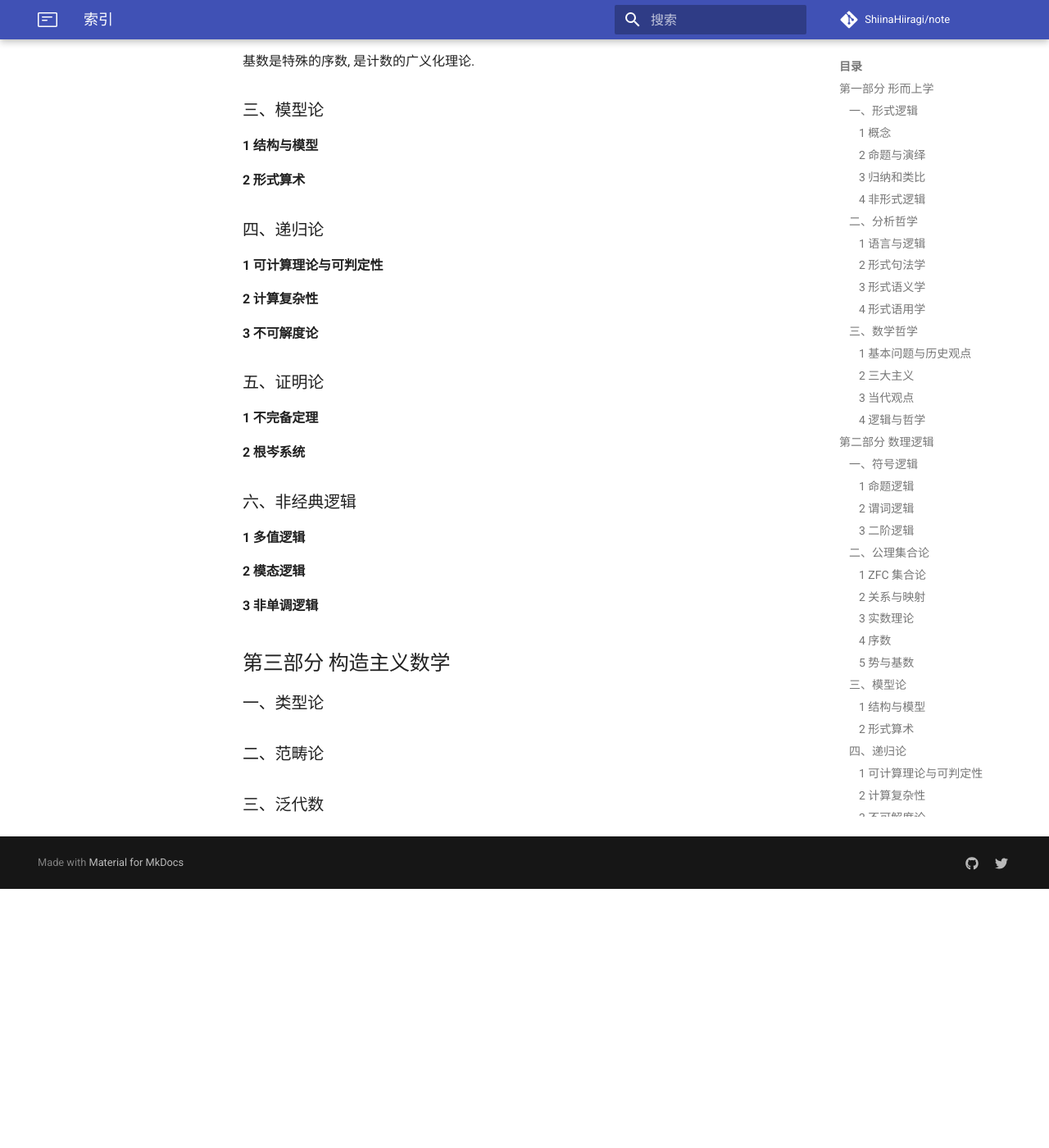
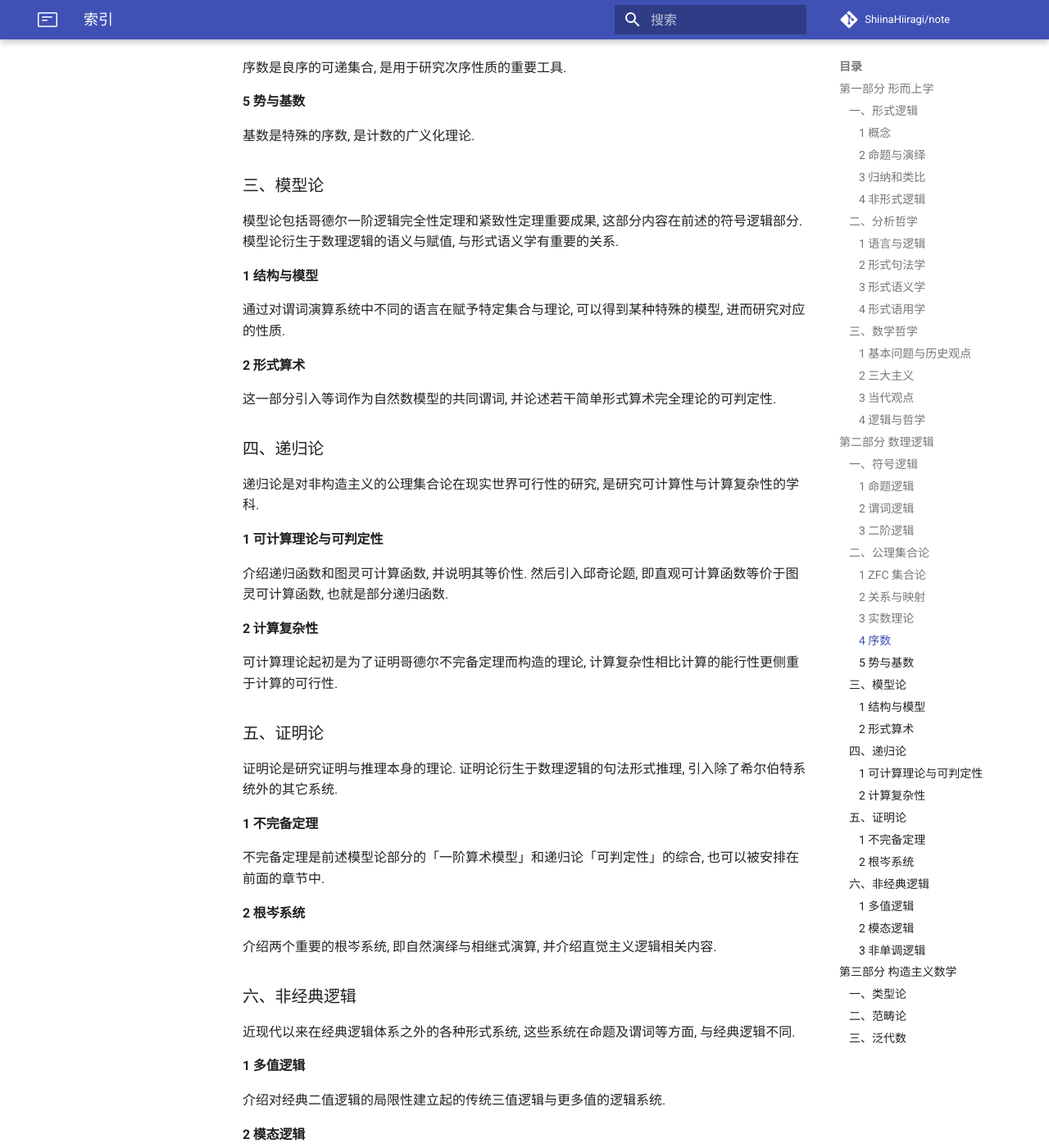
Before and after one commit to ShiinaHiiragi/note, an MkDocs documentation site: the page built from docs/dir.md, in a window 1280 px wide and 1400 px high, scrolled down 2515 px. Shown: the whole window at 82% size. Built offline with MkDocs 1.6.1 and Material for MkDocs 9.7.7, drawn with Linux system fonts in a browser that asks for light colours; comment, search, counter and statistics services are not loaded; before the commit the page ends 3599 px from its top, so only the background shows below that; some of the changed text lies outside the part shown.

Commit message:
half dir

```diff
--- a/docs/dir.md
+++ b/docs/dir.md
@@ -1,4 +1,5 @@
 # 索引
+此索引旨在用简短的概括语句说明整个笔记的体例结构, 对每一小节的内容做整体的综述. 除此之外, 还会针对编排的不寻常之处, 以及能够加深对具体知识理解的观点做简要补充说明.
 
 ## 第一部分 形而上学
 此处的形而上学更多指哲学相关, 而并不是那个传统意义上「研究存在与世界本质」的哲学分野.
@@ -62,7 +63,7 @@
 在数学基础中最常用形式的公理化集合论, 是二十世纪早期为了建构一个不会导致类似罗素悖论的矛盾的集合理论所提出的一个公理系统
 
 #### 2 关系与映射
-关系是多元笛卡尔积的子集, 映射或函数是特殊的关系.
+关系是多元笛卡尔积的子集, 映射或函数是一种特殊的关系.
 
 #### 3 实数理论
 介绍如何从空集开始构造自然数, 并逐步深入构造出实数序域的过程.
@@ -74,30 +75,47 @@
 基数是特殊的序数, 是计数的广义化理论.
 
 ### 三、模型论
+模型论包括哥德尔一阶逻辑完全性定理和紧致性定理重要成果, 这部分内容在前述的符号逻辑部分. 模型论衍生于数理逻辑的语义与赋值, 与形式语义学有重要的关系.
+
 #### 1 结构与模型
+通过对谓词演算系统中不同的语言在赋予特定集合与理论, 可以得到某种特殊的模型, 进而研究对应的性质.
 
 #### 2 形式算术
+这一部分引入等词作为自然数模型的共同谓词, 并论述若干简单形式算术完全理论的可判定性.
 
 ### 四、递归论
+递归论是对非构造主义的公理集合论在现实世界可行性的研究, 是研究可计算性与计算复杂性的学科.
+
 #### 1 可计算理论与可判定性
+介绍递归函数和图灵可计算函数, 并说明其等价性. 然后引入邱奇论题, 即直观可计算函数等价于图灵可计算函数, 也就是部分递归函数.
 
 #### 2 计算复杂性
-
-#### 3 不可解度论
+可计算理论起初是为了证明哥德尔不完备定理而构造的理论, 计算复杂性相比计算的能行性更侧重于计算的可行性.
 
 ### 五、证明论
+证明论是研究证明与推理本身的理论. 证明论衍生于数理逻辑的句法形式推理, 引入除了希尔伯特系统外的其它系统.
+
 #### 1 不完备定理
+不完备定理是前述模型论部分的「一阶算术模型」和递归论「可判定性」的综合, 也可以被安排在前面的章节中.
 
 #### 2 根岑系统
+介绍两个重要的根岑系统, 即自然演绎与相继式演算, 并介绍直觉主义逻辑相关内容.
 
 ### 六、非经典逻辑
+近现代以来在经典逻辑体系之外的各种形式系统, 这些系统在命题及谓词等方面, 与经典逻辑不同.
+
 #### 1 多值逻辑
+介绍对经典二值逻辑的局限性建立起的传统三值逻辑与更多值的逻辑系统.
 
 #### 2 模态逻辑
+用于刻画含「必然」或「可能」一类模态概念的推理规律的逻辑系统, 并简单介绍时态逻辑和动态逻辑.
 
 #### 3 非单调逻辑
+指推论关系不是单调递增的形式逻辑. 与单调推理, 即经典逻辑相对, 非单调推理是知识库加入新知识后, 原有的推论会被推翻的逻辑.
 
 ## 第三部分 构造主义数学
+构造主义是相信「凡是正确的都是可证的, 只有可构造的证明才是有效的证明」的数学流派, 拒绝排中律和实无穷在数学中的使用. 对计算机而言, 构造主义数学相较经典数学更具有可操作性.
+
 ### 一、类型论
 
 ### 二、范畴论
--- a/mkdocs.yml
+++ b/mkdocs.yml
@@ -60,4 +60,3 @@
           - 5 势与基数: foundation/set/cardinal.md
       - 三、模型论:
           - 1 结构与模型: foundation/model/model.md
-          - 2 形式算术: foundation/model/arithmetic.md
```
Also changed, not shown: docs/index.md (+8 -5 lines).
